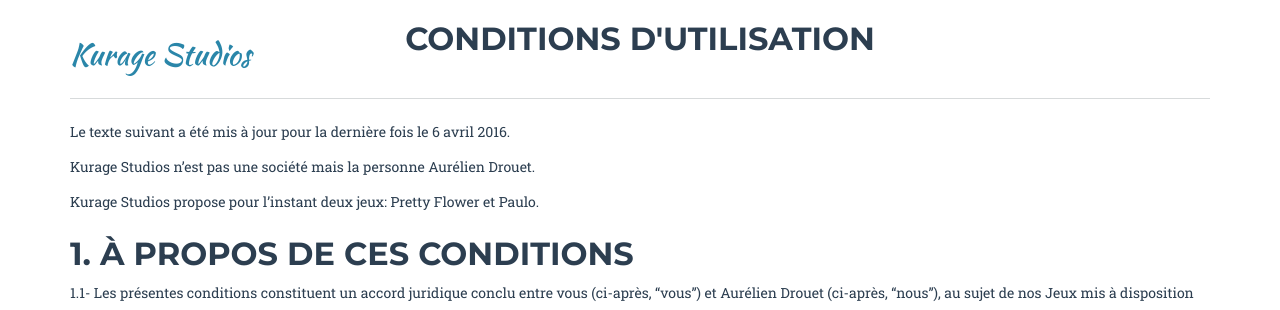
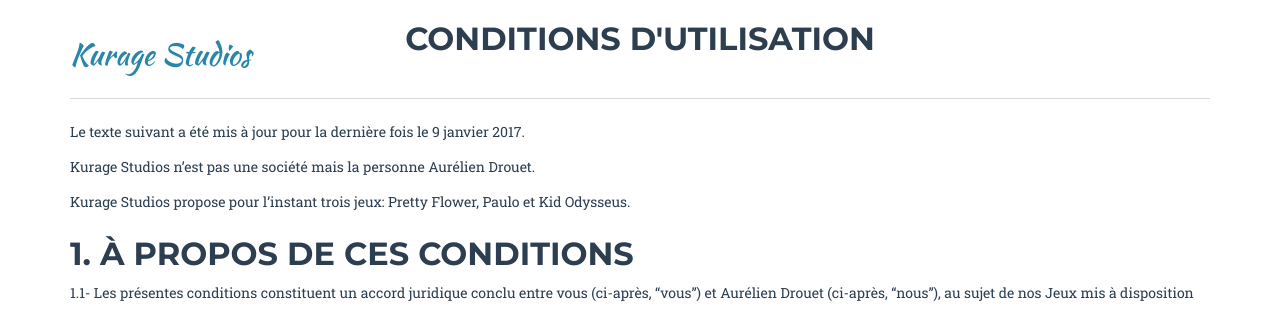
Before and after one commit to kuragestudios/kuragestudios.github.io, a Jekyll site: the page built from pages/terms.md, in a window 1280 px wide and 900 px high. Shown: the top 310 px of the window. Built offline with Jekyll 4.4.1, drawn with Linux system fonts in a browser that asks for light colours; some web fonts are replaced.

Commit message:
Mise a jour des conditions d’utilisation

```diff
--- a/pages/terms.md
+++ b/pages/terms.md
@@ -3,11 +3,11 @@
 title: Conditions d'utilisation
 ---
 
-Le texte suivant a été mis à jour pour la dernière fois le 6 avril 2016.
+Le texte suivant a été mis à jour pour la dernière fois le 9 janvier 2017.
 
 Kurage Studios n'est pas une société mais la personne Aurélien Drouet.
 
-Kurage Studios propose pour l'instant deux jeux: Pretty Flower et Paulo.
+Kurage Studios propose pour l'instant trois jeux: Pretty Flower, Paulo et Kid Odysseus.
 
 ## 1. À propos de ces conditions
 
```
